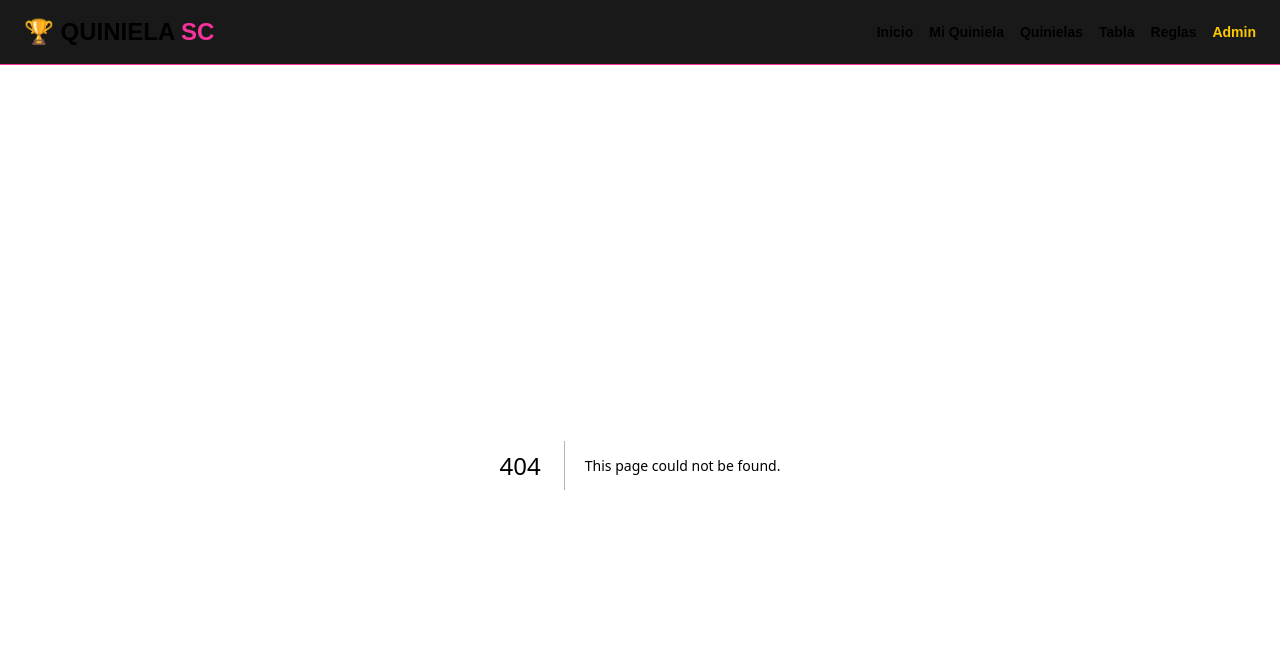
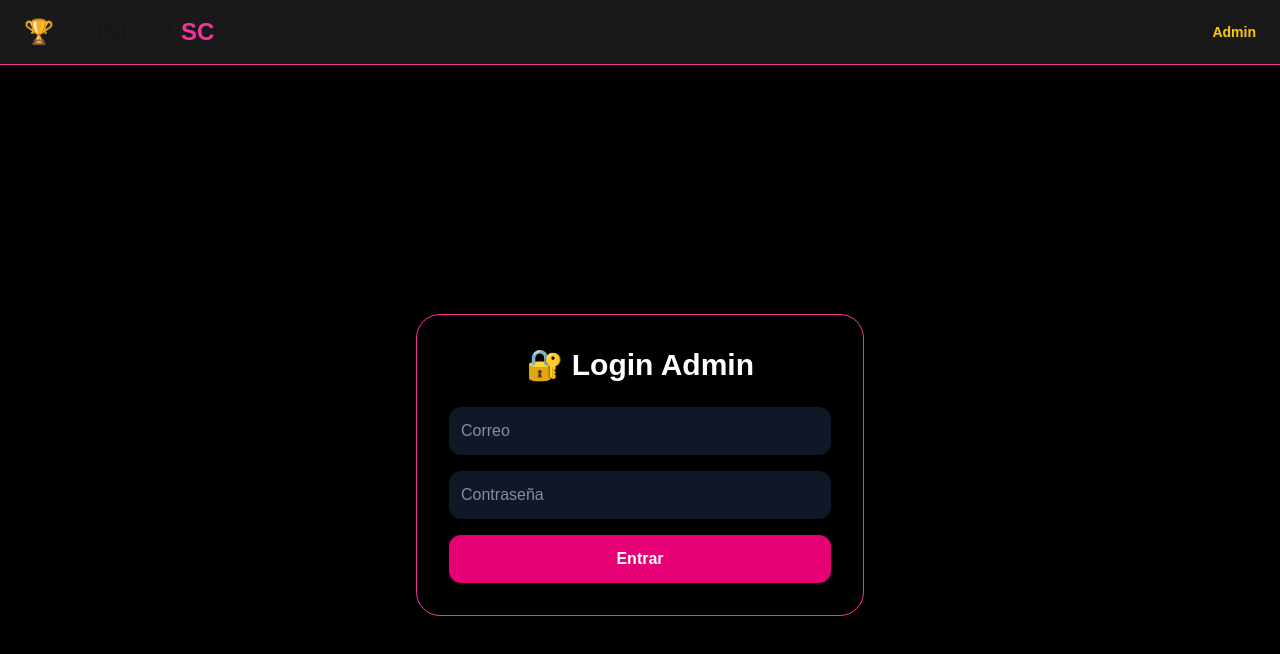
Before and after one commit to santaceciliacomalcalco-svg/quiniela-sc, a Next.js app: page /login in a window 1280 px wide. Before the commit this address had no page. Shown: the top 654 px of the page. Built offline with nearby package versions, Linux system fonts and the light colour scheme.

Commit message:
Agregar login admin

```diff
--- a/app/admin/page.tsx
+++ b/app/admin/page.tsx
@@ -1,7 +1,9 @@
 "use client";
 
 import { useEffect, useState } from "react";
-import { db } from "../lib/firebase";
+import { db, auth } from "../lib/firebase";
+import { onAuthStateChanged, signOut } from "firebase/auth";
+import { useRouter } from "next/navigation";
 import {
   addDoc,
   collection,
@@ -18,6 +20,18 @@ type Participante = {
 };
 
 export default function Admin() {
+
+  const router = useRouter();
+
+useEffect(() => {
+  const unsubscribe = onAuthStateChanged(auth, (user) => {
+    if (!user || user.email !== "santaceciliacomalcalco@gmail.com") {
+      router.push("/login");
+    }
+  });
+
+  return () => unsubscribe();
+}, [router]);
   const partidos = [
     { id: 1, local: "México", visitante: "Sudáfrica" },
     { id: 2, local: "Corea del Sur", visitante: "República Checa" },
--- a/app/lib/firebase.ts
+++ b/app/lib/firebase.ts
@@ -1,8 +1,9 @@
 import { initializeApp } from "firebase/app";
 import { getFirestore } from "firebase/firestore";
+import { getAuth } from "firebase/auth";
 
 const firebaseConfig = {
-  apiKey: "A1zaSyAOEIKRtitvUcOyq-jIkMbRpiPp3WFX6mM",
+  apiKey: "AIzaSyAOEIKRtitvUcOyq-jIkMbRpiPp3WFX6mM",
   authDomain: "quiniela-sc.firebaseapp.com",
   projectId: "quiniela-sc",
   storageBucket: "quiniela-sc.firebasestorage.app",
@@ -13,3 +14,4 @@ const firebaseConfig = {
 const app = initializeApp(firebaseConfig);
 
 export const db = getFirestore(app);
+export const auth = getAuth(app);
--- /dev/null
+++ b/app/login/page.tsx
@@ -0,0 +1,67 @@
+"use client";
+
+import { useState } from "react";
+import { signInWithEmailAndPassword } from "firebase/auth";
+import { auth } from "../lib/firebase";
+import { useRouter } from "next/navigation";
+
+export default function LoginPage() {
+  const [correo, setCorreo] = useState("");
+  const [password, setPassword] = useState("");
+  const [error, setError] = useState("");
+
+  const router = useRouter();
+
+  async function iniciarSesion() {
+    try {
+      await signInWithEmailAndPassword(
+        auth,
+        correo,
+        password
+      );
+
+      router.push("/admin");
+    } catch {
+      setError("Correo o contraseña incorrectos");
+    }
+  }
+
+  return (
+    <main className="min-h-screen flex items-center justify-center bg-black text-white">
+      <div className="w-full max-w-md border border-pink-500 rounded-3xl p-8">
+        <h1 className="text-3xl font-black mb-6 text-center">
+          🔐 Login Admin
+        </h1>
+
+        <input
+          type="email"
+          placeholder="Correo"
+          value={correo}
+          onChange={(e) => setCorreo(e.target.value)}
+          className="w-full mb-4 p-3 rounded-xl bg-gray-900"
+        />
+
+        <input
+          type="password"
+          placeholder="Contraseña"
+          value={password}
+          onChange={(e) => setPassword(e.target.value)}
+          className="w-full mb-4 p-3 rounded-xl bg-gray-900"
+        />
+
+        <button
+          onClick={iniciarSesion}
+          className="w-full bg-pink-600 py-3 rounded-xl font-bold"
+        >
+          Entrar
+        </button>
+
+        {error && (
+          <p className="text-red-400 mt-4 text-center">
+            {error}
+          </p>
+        )}
+      </div>
+    </main>
+  );
+}
```
